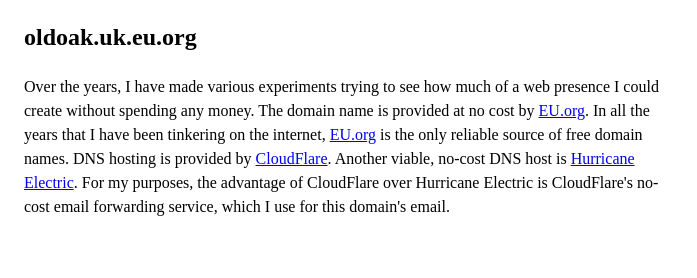
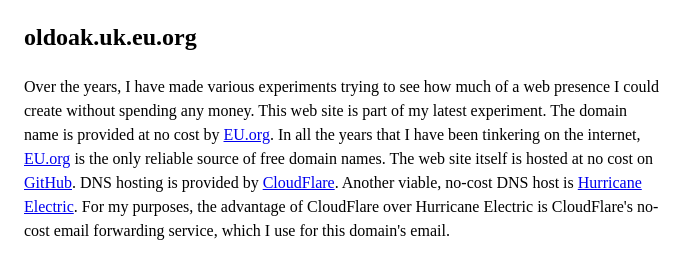
Before and after one commit to oldfolio/oldoak, a plain HTML site: page index.html in a window 1280 px wide. Shown: the part 96-374 px from the top of the page, without its empty margins (0-697 px from the left). Drawn offline with Linux system fonts and the light colour scheme.

Commit message:
Update index.html

```diff
--- a/index.html
+++ b/index.html
@@ -9,6 +9,6 @@
 <body>
 <h1>Old Oak</h1>
 <h2>oldoak.uk.eu.org</h2>
-<p>Over the years, I have made various experiments trying to see how much of a web presence I could create without spending any money. The domain name is provided at no cost by <a href="https://nic.eu.org/" rel="nofollow" target="_blank">EU.org</a>. In all the years that I have been tinkering on the internet, <a href="https://nic.eu.org/" rel="nofollow" target="_blank">EU.org</a> is the only reliable source of free domain names. DNS hosting is provided by <a href="https://www.cloudflare.com/" rel="nofollow" target="_blank">CloudFlare</a>. Another viable, no-cost DNS host is <a href="https://dns.he.net/" rel="nofollow" target="_blank">Hurricane Electric</a>. For my purposes, the advantage of CloudFlare over Hurricane Electric is CloudFlare's no-cost email forwarding service, which I use for this domain's email.</p>
+<p>Over the years, I have made various experiments trying to see how much of a web presence I could create without spending any money. This web site is part of my latest experiment. The domain name is provided at no cost by <a href="https://nic.eu.org/" rel="nofollow" target="_blank">EU.org</a>. In all the years that I have been tinkering on the internet, <a href="https://nic.eu.org/" rel="nofollow" target="_blank">EU.org</a> is the only reliable source of free domain names. The web site itself is hosted at no cost on <a href="https://github.com/" rel="nofollow" target="_blank">GitHub</a>. DNS hosting is provided by <a href="https://www.cloudflare.com/" rel="nofollow" target="_blank">CloudFlare</a>. Another viable, no-cost DNS host is <a href="https://dns.he.net/" rel="nofollow" target="_blank">Hurricane Electric</a>. For my purposes, the advantage of CloudFlare over Hurricane Electric is CloudFlare's no-cost email forwarding service, which I use for this domain's email.</p>
 </body>
 </html>
```
